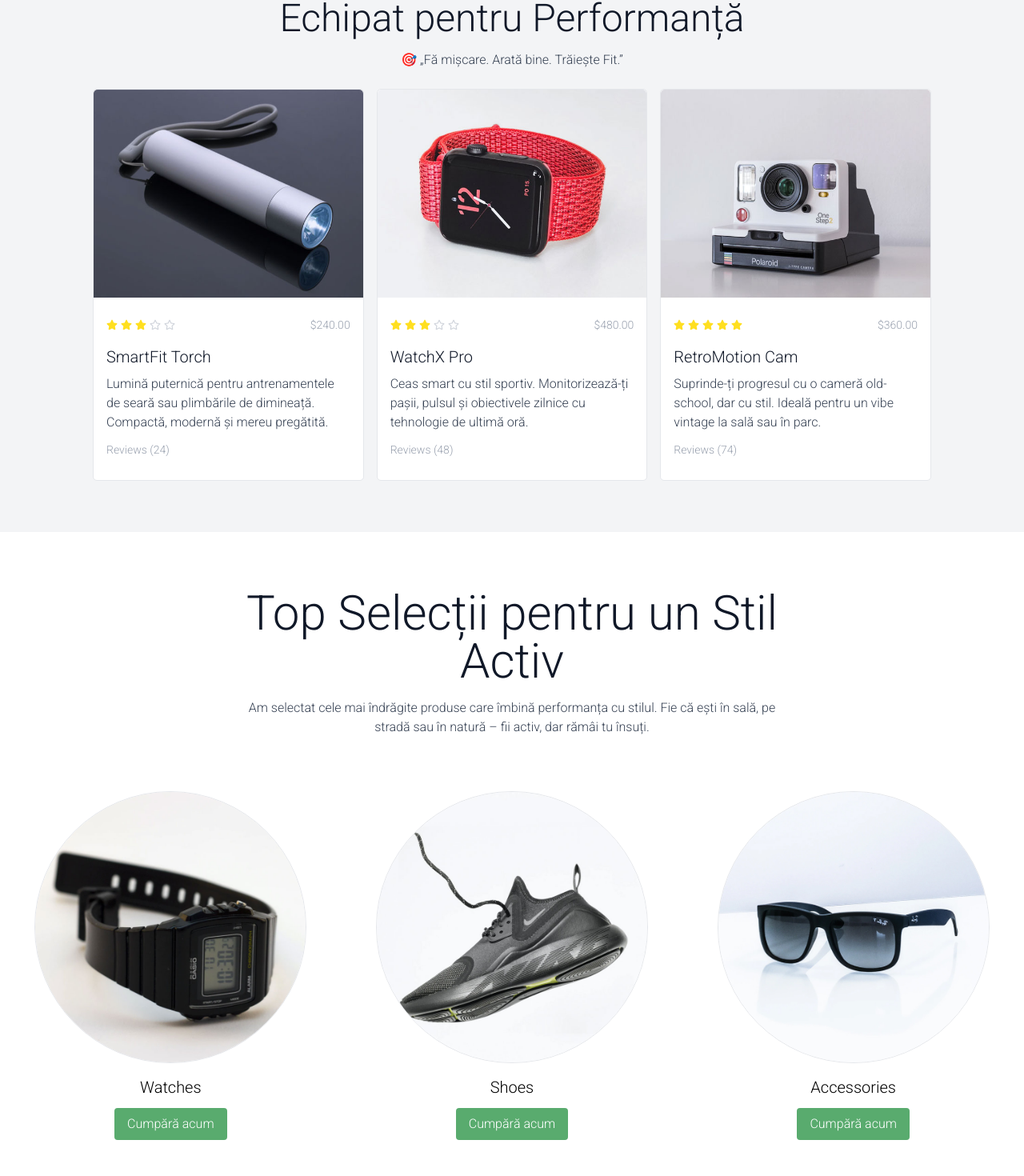
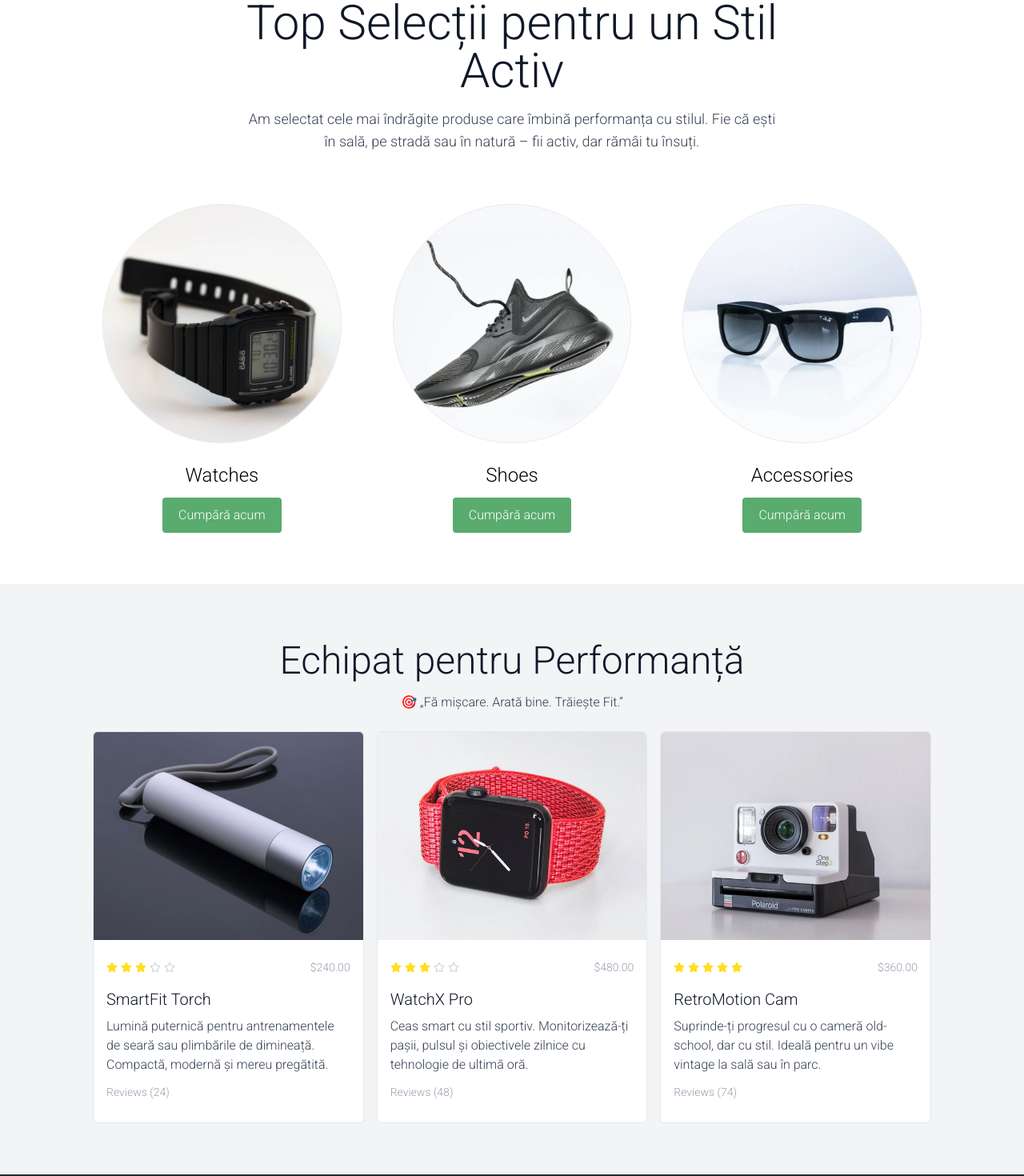
Before and after one commit to he1enm/sportshop, a React (Vite) app: page / in a window 1280 px wide. Shown: the part 837-2307 px from the top of the page at 80% size. Built offline with nearby package versions, Linux system fonts and the light colour scheme.

Commit message:
optimizari responsive si stilstice pentru MainNavbar, HeroCarousel si FeaturedProduct

```diff
--- a/src/components/Footer.tsx
+++ b/src/components/Footer.tsx
@@ -89,7 +89,7 @@
                         <input
                             type="text"
                             placeholder="Email address"
-                            className="bg-[#212934] text-white px-4 py-2 outline-none"
+                            className="bg-[#212934] text-white px-1 py-2 outline-none"
                         />
                         <button className="bg-[#59ab6e] px-4 py-2 text-white hover:bg-green-700 transition">
                             Subscribe
--- a/src/components/MainNavbar.tsx
+++ b/src/components/MainNavbar.tsx
@@ -126,18 +126,18 @@
                             {/* Input + iconițe mobile */}
                             <div className="flex justify-between items-center space-x-4 pb-4">
                                 {/* Input căutare cu iconiță */}
-                                <div className="flex items-center border border-gray-200 rounded-md overflow-hidden">
+                                <div className="relative w-full max-w-xs">
                                     <input
                                         type="text"
                                         placeholder="Search..."
-                                        className=" px-3 py-2 text-sm w-60 outline-none"
+                                        className="w-full px-4 pr-10 py-2 text-sm border border-gray-200 rounded-md outline-none"
                                     />
                                     <button
-                                        className="bg-gray-300 px-3 py-3 text-blak"
                                         onClick={() => setIsSearchOpen(true)}
+                                        className="absolute right-0 top-0 h-full px-3 flex items-center justify-center bg-gray-300 rounded-r-md hover:bg-gray-400 transition"
                                         aria-label="Caută"
                                     >
-                                        <FaSearch size={16} />
+                                        <FaSearch size={16} className="text-black" />
                                     </button>
                                 </div>
 
--- a/src/components/home/BestSellers.tsx
+++ b/src/components/home/BestSellers.tsx
@@ -4,59 +4,41 @@
 
 function BestSellers() {
     return (
-        <section className="max-w-7xl mx-auto py-12 px-4">
+        <section className="w-full py-12 px-4 sm:px-6 lg:px-28">
             <div className="text-center pt-6">
                 <div className="max-w-2xl mx-auto">
-                    <h1 className="text-6xl text-gray-900 mb-4">Top Selecții pentru un Stil Activ</h1>
-                    <p className="text-gray-700">
+                    <h1 className="text-4xl sm:text-5xl lg:text-6xl text-gray-900 mb-4">
+                        Top Selecții pentru un Stil Activ
+                    </h1>
+                    <p className="text-gray-700 text-base sm:text-lg">
                         Am selectat cele mai îndrăgite produse care îmbină performanța cu stilul. Fie că ești în sală,
                         pe stradă sau în natură – fii activ, dar rămâi tu însuți.
                     </p>
                 </div>
             </div>
 
-            <div className="mt-12 grid grid-cols-1 md:grid-cols-3 gap-8">
-                <div className="flex flex-col items-center p-5">
-                    <a href="#">
-                        <img
-                            src={img1}
-                            alt="Watches"
-                            className="w-85 h-85 rounded-full object-cover border-1 border-gray-200"
-                        />
-                    </a>
-                    <h5 className="mt-4 mb-3 text-xl text-center">Watches</h5>
-                    <a href="#" className="bg-[#59ab6e] text-white px-4 py-2 rounded hover:bg-green-700 transition">
-                        Cumpără acum
-                    </a>
-                </div>
-
-                <div className="flex flex-col items-center p-5">
-                    <a href="#">
-                        <img
-                            src={img2}
-                            alt="Shoes"
-                            className="w-85 h-85 rounded-full object-cover border-1 border-gray-200"
-                        />
-                    </a>
-                    <h5 className="mt-4 mb-3 text-xl text-center">Shoes</h5>
-                    <a href="#" className="bg-[#59ab6e] text-white px-4 py-2 rounded hover:bg-green-700 transition">
-                        Cumpără acum
-                    </a>
-                </div>
-
-                <div className="flex flex-col items-center p-5">
-                    <a href="#">
-                        <img
-                            src={img3}
-                            alt="Accessories"
-                            className="w-85 h-85 rounded-full object-cover border-1 border-gray-200"
-                        />
-                    </a>
-                    <h5 className="mt-4 mb-3 text-xl text-center">Accessories</h5>
-                    <a href="#" className="bg-[#59ab6e] text-white px-4 py-2 rounded hover:bg-green-700 transition">
-                        Cumpără acum
-                    </a>
-                </div>
+            <div className="mt-12 grid grid-cols-1 md:grid-cols-3 gap-8 ">
+                {[
+                    { img: img1, label: "Watches" },
+                    { img: img2, label: "Shoes" },
+                    { img: img3, label: "Accessories" },
+                ].map((item, index) => (
+                    <div key={index} className="flex flex-col items-center p-4">
+                        <a
+                            href="#"
+                            className="w-full max-w-[200px] sm:max-w-[250px] lg:max-w-[300px] aspect-square rounded-full overflow-hidden border border-gray-200 mx-auto"
+                        >
+                            <img src={item.img} alt={item.label} className="w-full h-full object-cover" />
+                        </a>
+                        <h5 className="mt-6 mb-3 text-xl sm:text-2xl text-center">{item.label}</h5>
+                        <a
+                            href="#"
+                            className="bg-[#59ab6e] text-white px-5 py-2.5 rounded hover:bg-green-700 transition"
+                        >
+                            Cumpără acum
+                        </a>
+                    </div>
+                ))}
             </div>
         </section>
     );
--- a/src/components/home/HeroCarousel.tsx
+++ b/src/components/home/HeroCarousel.tsx
@@ -38,7 +38,7 @@
 const PrevArrow = (props: React.ComponentProps<"button">) => (
     <button
         {...props}
-        className="absolute left-6 top-1/2 -translate-y-1/2 z-10 text-[#59ab6e] p-4 rounded-full hover:bg-opacity-80"
+        className="absolute left-1 top-1/2 -translate-y-1/2 z-10 text-[#59ab6e] p-4 rounded-full hover:bg-opacity-80"
     >
         <FaChevronLeft className="text-2xl" />
     </button>
@@ -47,7 +47,7 @@
 const NextArrow = (props: React.ComponentProps<"button">) => (
     <button
         {...props}
-        className="absolute right-6 top-1/2 -translate-y-1/2 z-10 text-[#59ab6e] p-4 rounded-full hover:bg-opacity-80"
+        className="absolute right-1 top-1/2 -translate-y-1/2 z-10 text-[#59ab6e] p-4 rounded-full hover:bg-opacity-80"
     >
         <FaChevronRight className="text-2xl" />
     </button>
@@ -79,7 +79,7 @@
             <Slider {...settings}>
                 {slides.map((slide, index) => (
                     <div key={index}>
-                        <div className="flex flex-col-reverse lg:flex-row items-center justify-between container mx-auto px-25 py-12 relative">
+                        <div className="flex flex-col-reverse lg:flex-row items-center justify-between container mx-auto px-12 sm:px-10 md:px-16 py-12 relative">
                             <span className="absolute top-6 right-6 bg-red-500 text-white px-3 py-1 rounded text-sm shadow-md z-10">
                                 {slide.discount}
                             </span>
--- a/src/pages/Home.tsx
+++ b/src/pages/Home.tsx
@@ -6,8 +6,8 @@
     return (
         <>
             <HeroCarousel />
+            <BestSellers />
             <FeaturedProduct />
-            <BestSellers />
         </>
     );
 }
```
